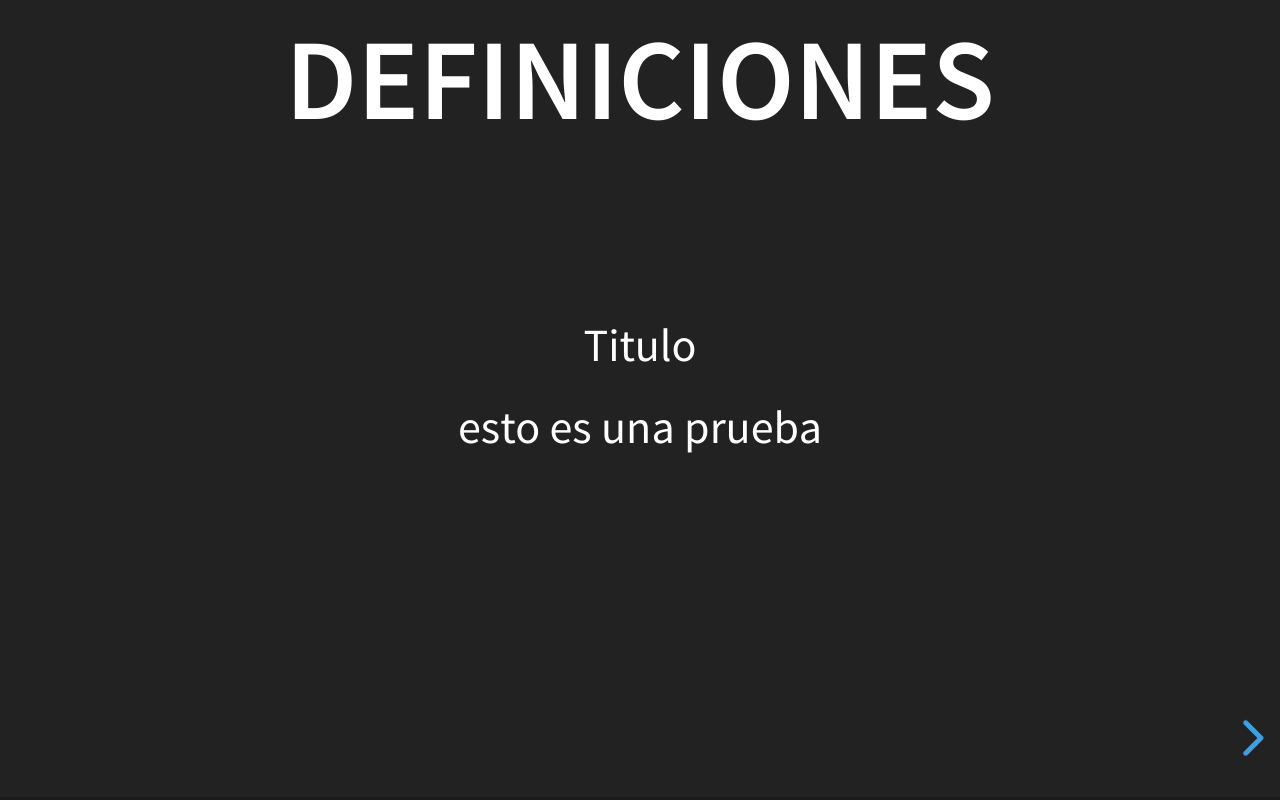
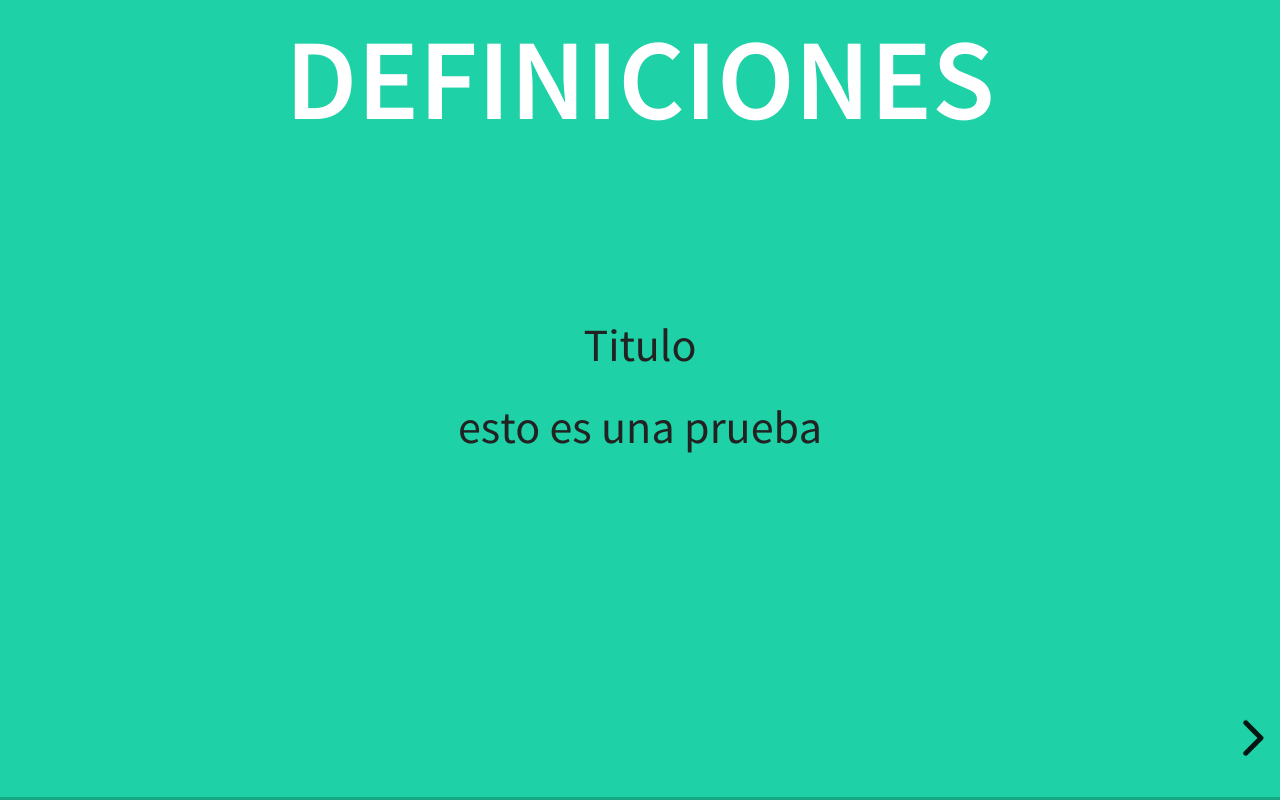
Before and after one commit to DarioVonpa/prueba, a website: page index.html in a window 1280 px wide. Drawn offline with Linux system fonts and the light colour scheme.

Commit message:
Update index.html

```diff
--- a/index.html
+++ b/index.html
@@ -24,7 +24,7 @@
 	<body>
 		<div class="reveal">
 			<div class="slides">
-				<section data-background-color = "1fd1a7" > Titulo
+				<section data-background-color="#1fd1a7"> Titulo
 				<p>esto es una prueba</p>
 				</section>
 				<h1>Definiciones</h1>
```
